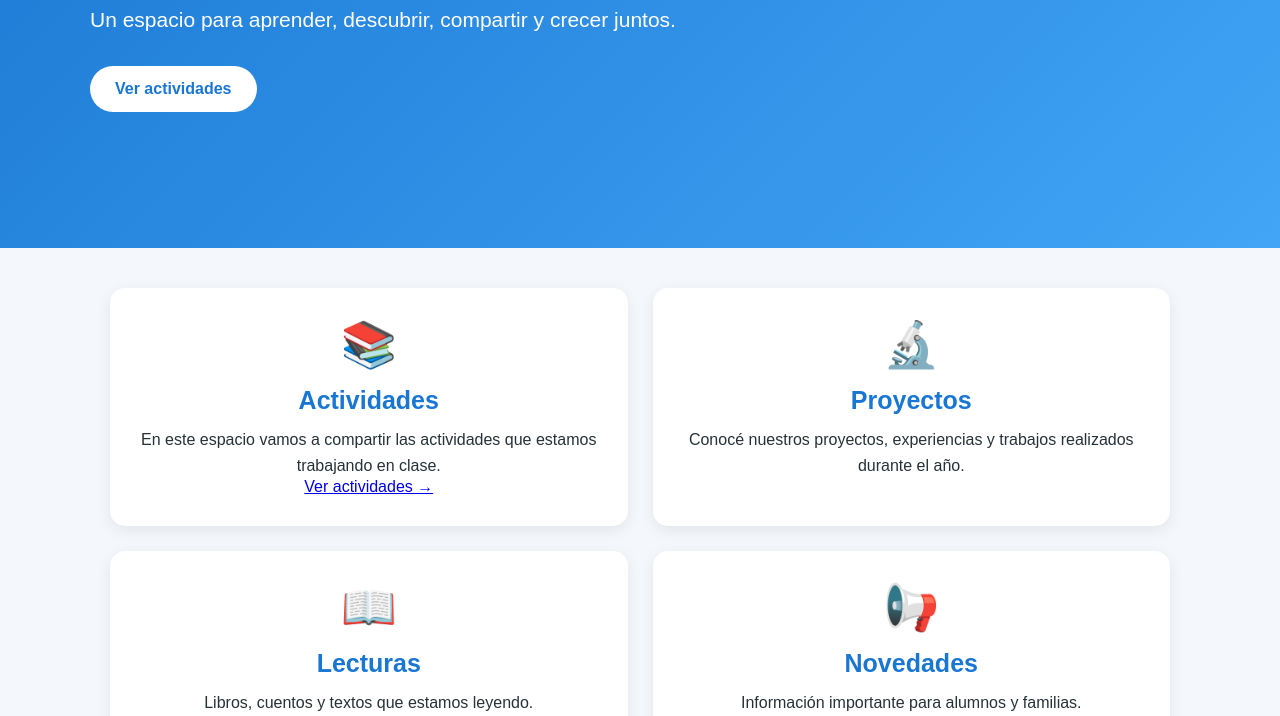
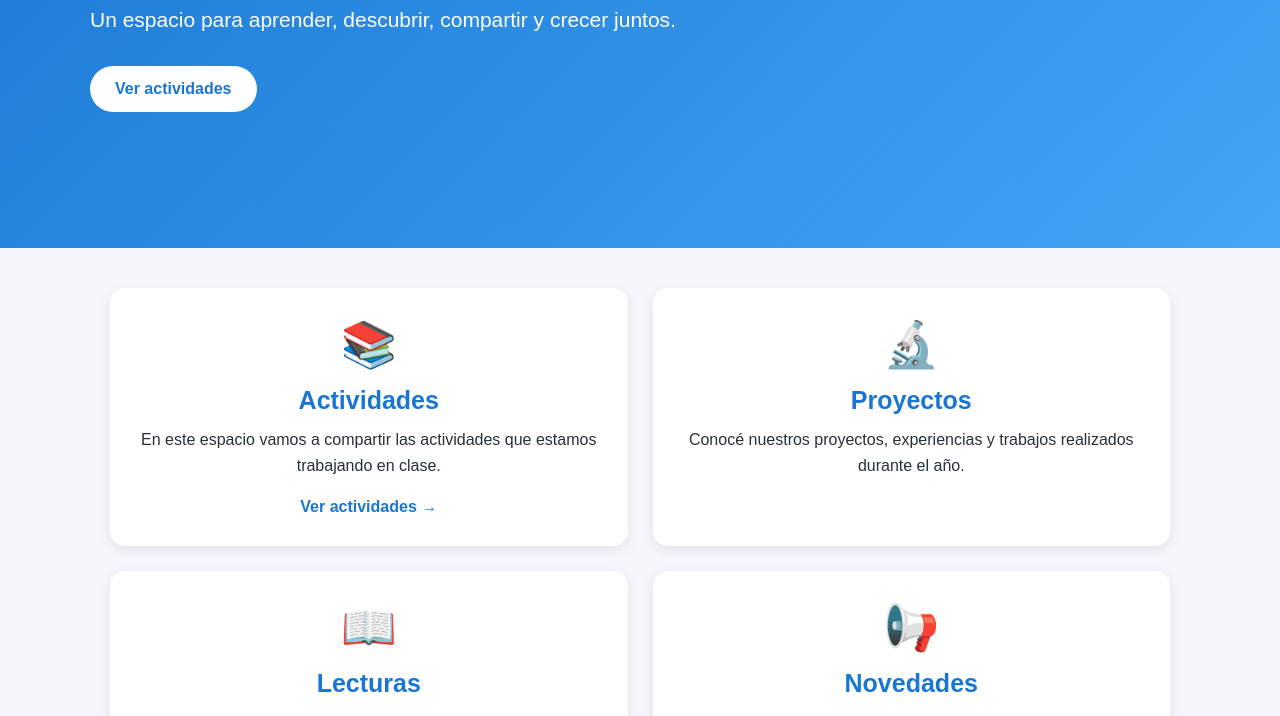
Before and after one commit to Ezelopez89/landing-4to-grado, a plain HTML site: page index.html in a window 1280 px wide. Shown: the part 384-1100 px from the top of the page. Drawn offline with Linux system fonts and the light colour scheme.

Commit message:
Add styles for enlace-tarjeta class

```diff
--- a/style.css
+++ b/style.css
@@ -164,7 +164,17 @@ footer {
     font-size: 45px;
     margin-bottom: 15px;
 }
+.enlace-tarjeta {
+    display: inline-block;
+    margin-top: 20px;
+    color: #1976d2;
+    text-decoration: none;
+    font-weight: bold;
+}
 
+.enlace-tarjeta:hover {
+    text-decoration: underline;
+}
 .tarjeta h2 {
     font-size: 25px;
     margin-bottom: 12px;
```
